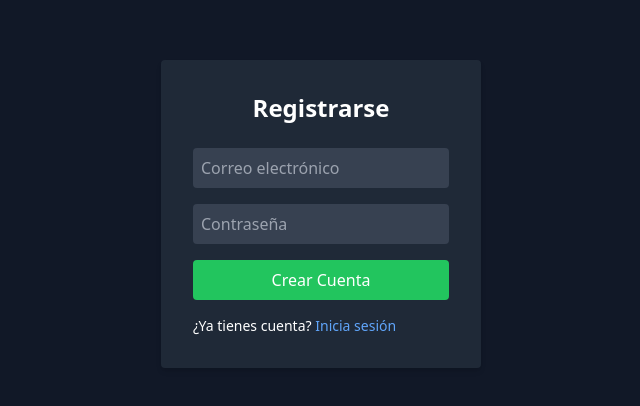
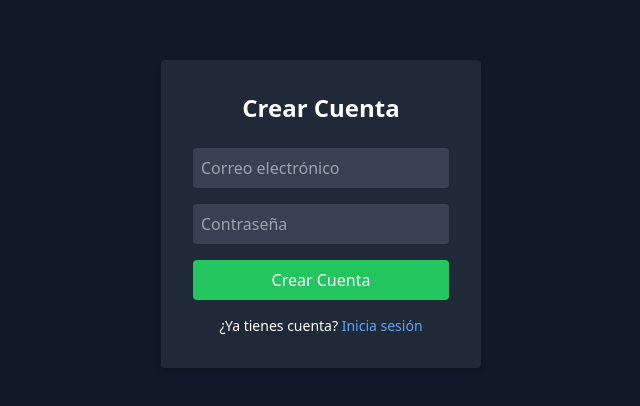
Before and after one commit to elisarrtech/quickflow-frontend, a React (Vite) app: page /register in a window 1280 px wide. Shown: the part 186-592 px from the top of the page, without its empty margins (319-959 px from the left). Built offline with nearby package versions, Linux system fonts and the light colour scheme.

Commit message:
Update register.jsx

```diff
--- a/src/pages/register.jsx
+++ b/src/pages/register.jsx
@@ -11,11 +11,10 @@ function Register() {
     setError("");
     setSuccess("");
 
-    // Datos que enviamos al backend
     const formData = {
-      username: email, // temporalmente usamos el email como username
-      email: email,
-      password: password,
+      username: email, // se usa el email como username por ahora
+      email,
+      password,
     };
 
     try {
@@ -28,22 +27,22 @@ function Register() {
       const data = await response.json();
 
       if (response.ok) {
-        setSuccess("Usuario registrado correctamente");
+        setSuccess("✅ Registro exitoso. ¡Ahora puedes iniciar sesión!");
         setEmail("");
         setPassword("");
       } else {
-        setError(data.message || "Error al registrar");
+        setError(data.message || "❌ Error al registrar el usuario.");
       }
     } catch (err) {
       console.error(err);
-      setError("Error de conexión con el servidor");
+      setError("⚠️ No se pudo conectar con el servidor.");
     }
   };
 
   return (
     <div className="min-h-screen flex justify-center items-center bg-gray-900 text-white">
       <form onSubmit={handleSubmit} className="bg-gray-800 p-8 rounded shadow-md w-80">
-        <h2 className="text-2xl mb-6 text-center font-bold">Registrarse</h2>
+        <h2 className="text-2xl mb-6 text-center font-bold">Crear Cuenta</h2>
 
         <input
           type="email"
@@ -70,7 +69,7 @@ function Register() {
           Crear Cuenta
         </button>
 
-        <p className="mt-4 text-sm">
+        <p className="mt-4 text-sm text-center">
           ¿Ya tienes cuenta?{" "}
           <a href="/login" className="text-blue-400 hover:underline">
             Inicia sesión
```
